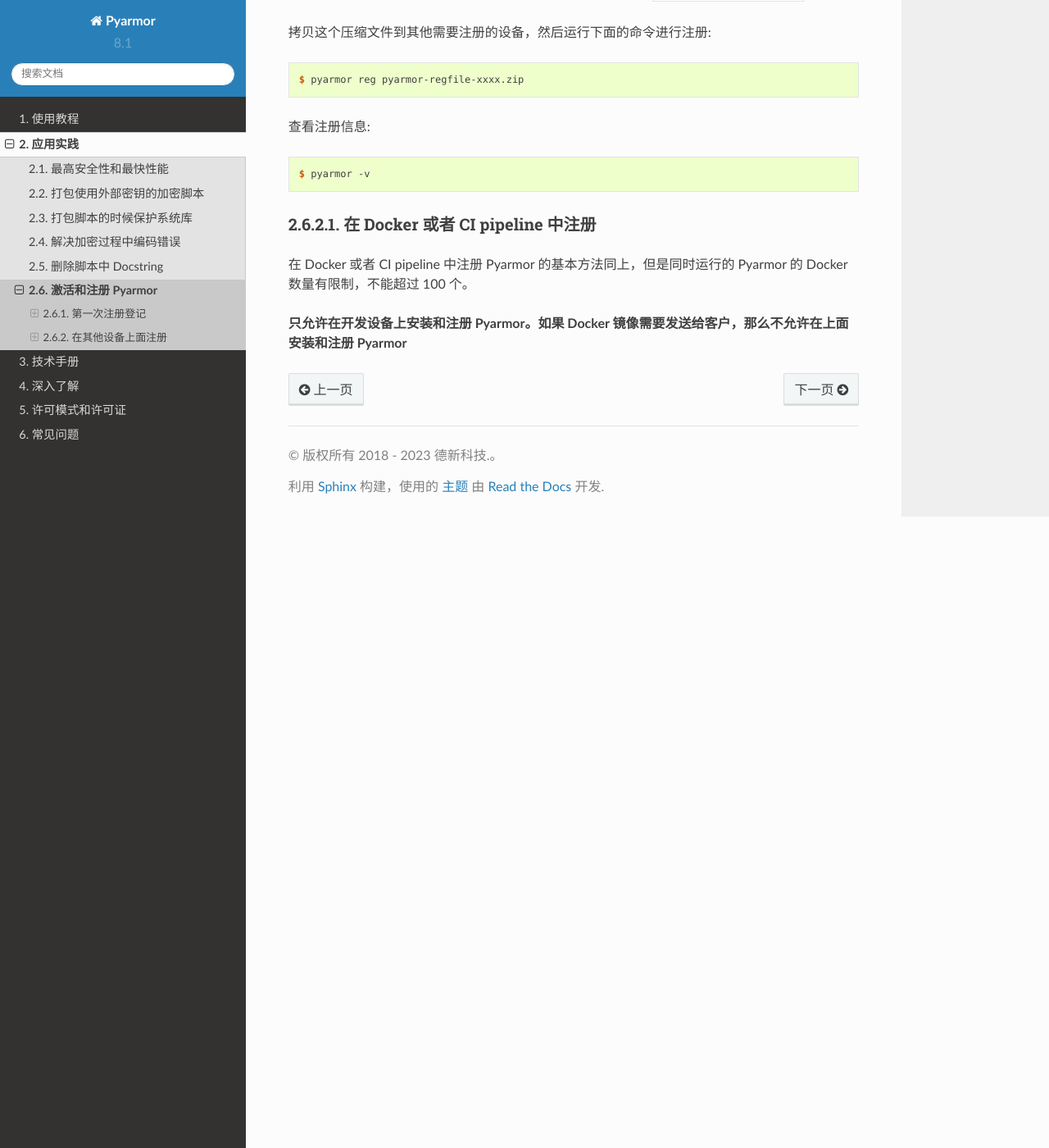
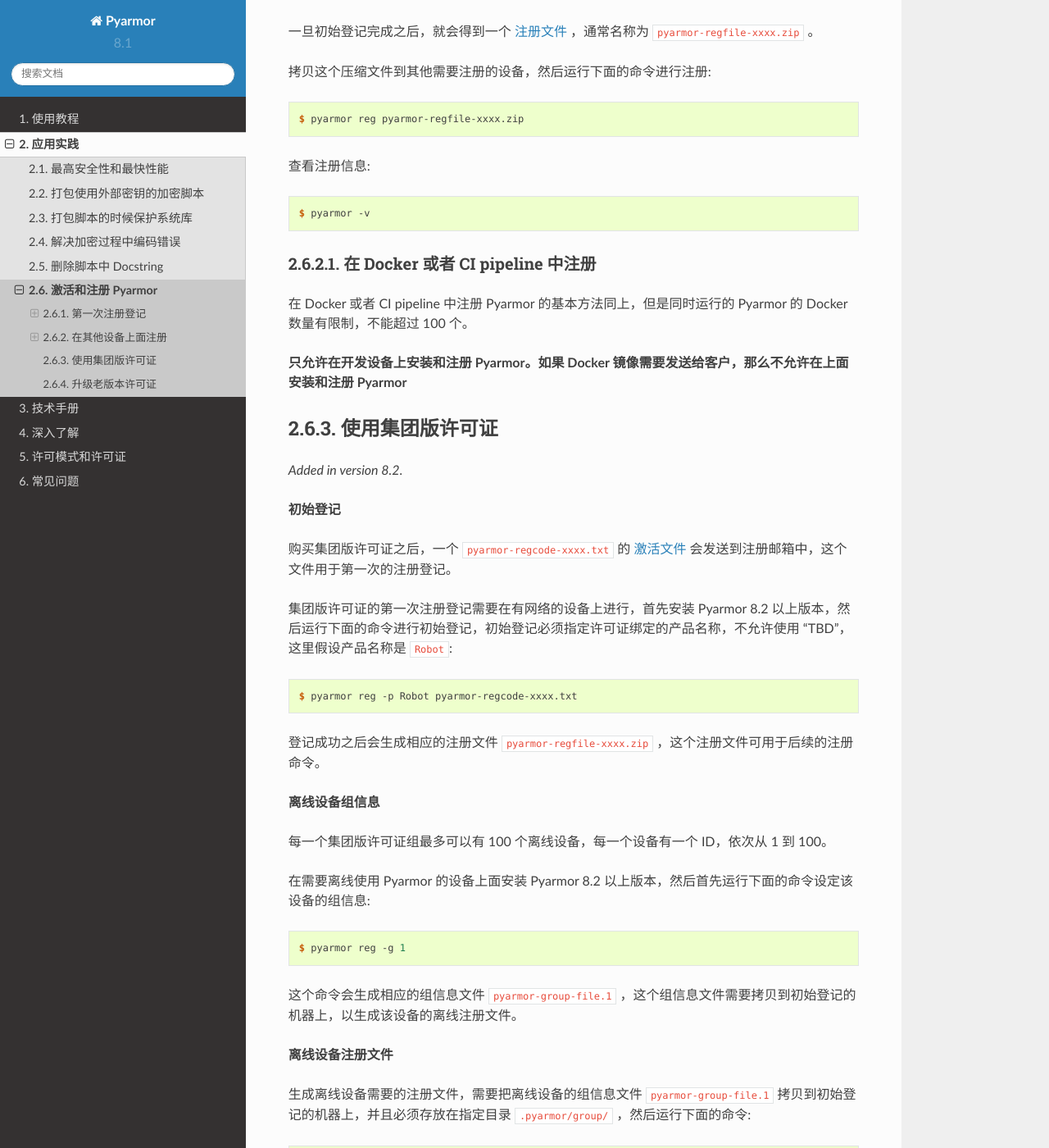
Before and after one commit to dashingsoft/pyarmor-docs-zh, a Sphinx documentation site: the page built from docs/how-to/register.rst, in a window 1280 px wide and 1400 px high, scrolled down 1594 px. Shown: the whole window at 82% size. Built offline with Sphinx 7.4.7 and the Read the Docs theme 2.0.0, drawn with Linux system fonts in a browser that asks for light colours; pages that are not in the unit, such as notebooks, are missing from menus; some of the changed text lies outside the part shown.

Commit message:
Doc group license

```diff
--- a/docs/how-to/register.rst
+++ b/docs/how-to/register.rst
@@ -74,4 +74,52 @@
 
 **只允许在开发设备上安装和注册 Pyarmor。如果 Docker 镜像需要发送给客户，那么不允许在上面安装和注册 Pyarmor**
 
+.. _using group license:
+
+使用集团版许可证
+================
+
+.. versionadded:: 8.2
+
+**初始登记**
+
+购买集团版许可证之后，一个 :file:`pyarmor-regcode-xxxx.txt` 的 :term:`激活文件` 会发送到注册邮箱中，这个文件用于第一次的注册登记。
+
+集团版许可证的第一次注册登记需要在有网络的设备上进行，首先安装 Pyarmor 8.2 以上版本，然后运行下面的命令进行初始登记，初始登记必须指定许可证绑定的产品名称，不允许使用 "TBD"，这里假设产品名称是 ``Robot``::
+
+    $ pyarmor reg -p Robot pyarmor-regcode-xxxx.txt
+
+登记成功之后会生成相应的注册文件 ``pyarmor-regfile-xxxx.zip`` ，这个注册文件可用于后续的注册命令。
+
+**离线设备组信息**
+
+每一个集团版许可证组最多可以有 100 个离线设备，每一个设备有一个 ID，依次从 1 到 100。
+
+在需要离线使用 Pyarmor 的设备上面安装 Pyarmor 8.2 以上版本，然后首先运行下面的命令设定该设备的组信息::
+
+    $ pyarmor reg -g 1
+
+这个命令会生成相应的组信息文件 ``pyarmor-group-file.1`` ，这个组信息文件需要拷贝到初始登记的机器上，以生成该设备的离线注册文件。
+
+**离线设备注册文件**
+
+生成离线设备需要的注册文件，需要把离线设备的组信息文件 ``pyarmor-group-file.1`` 拷贝到初始登记的机器上，并且必须存放在指定目录 ``.pyarmor/group/`` ，然后运行下面的命令::
+
+    $ pyarmor reg -g 1 /path/to/pyarmor-regfile-xxxx.zip
+
+这条命令执行成功之后会生成离线设备 1 的注册文件 ``pyarmor-group-regfile-xxxx.1.zip``
+
+**离线设备注册**
+
+一旦生成离线设备注册文件之后，就可以拷贝到离线设备上面，运行下面的命令进行注册::
+
+    $ pyarmor reg pyarmor-group-regfile-xxxx.1.zip
+
+如果有其他需要注册的离线设备，请依次使用组编号 2，3... 按照上面的步骤进行。
+
+升级老版本许可证
+================
+
+升级老版本的许可证请参考 :ref:`upgrading old license`
+
 .. include:: ../_common_definitions.txt
--- a/docs/licenses.rst
+++ b/docs/licenses.rst
@@ -106,7 +106,7 @@
 
 在购物车页面选择需要的许可证类型，填写注册名称，并完成支付。
 
-支付成功之后，在一个工作日之内激活文件会发送到注册邮箱，请按照激活文件中的方法和步骤完成注册和激活。
+支付成功之后，在一个工作日之内激活文件会发送到注册邮箱，请按照激活文件中的方法和步骤完成注册和激活，或者参考这里 :doc:`../how-to/register` 。
 
 购买软件许可的费用是一次性收费，可以永久在购买本软件时候的版本中使用，但是许可证可能在任何一个升级版本中失效，许可人不承诺许可证可以在今后所有的升级版本中使用。
 
```
